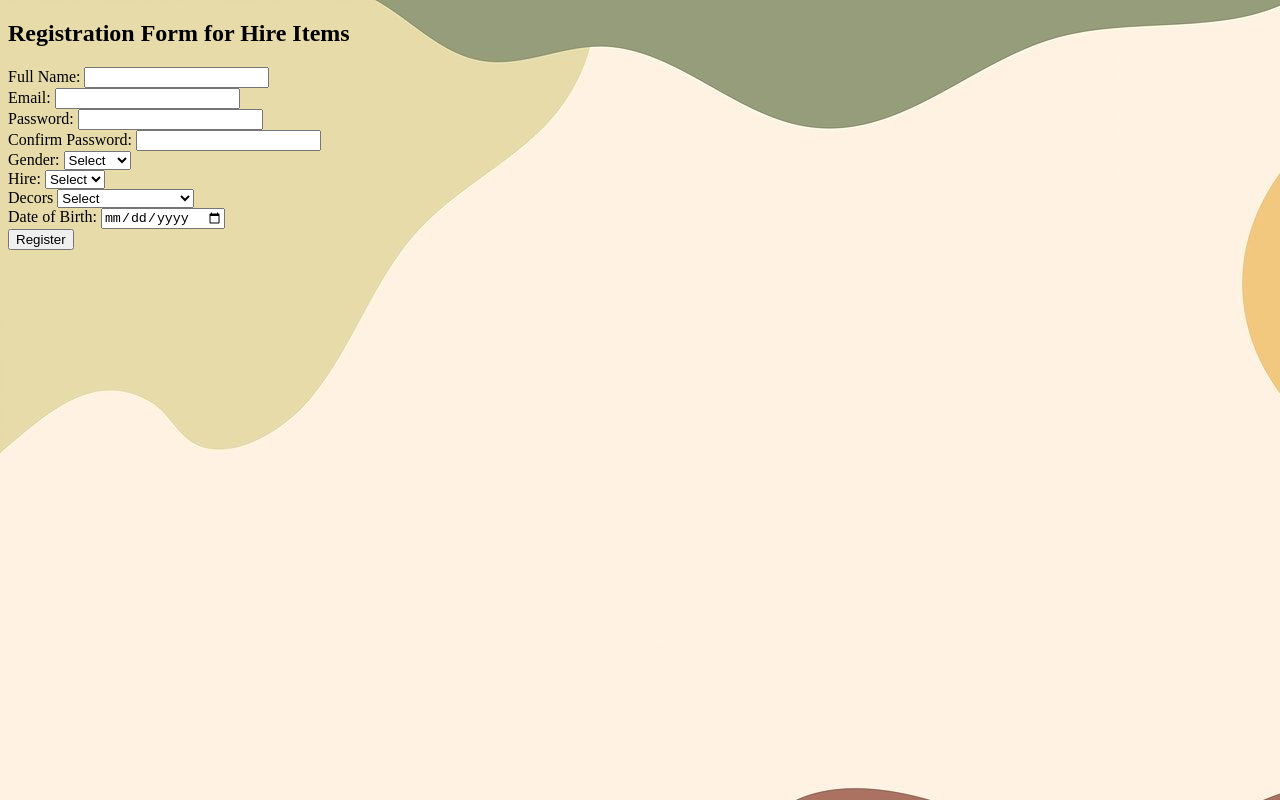
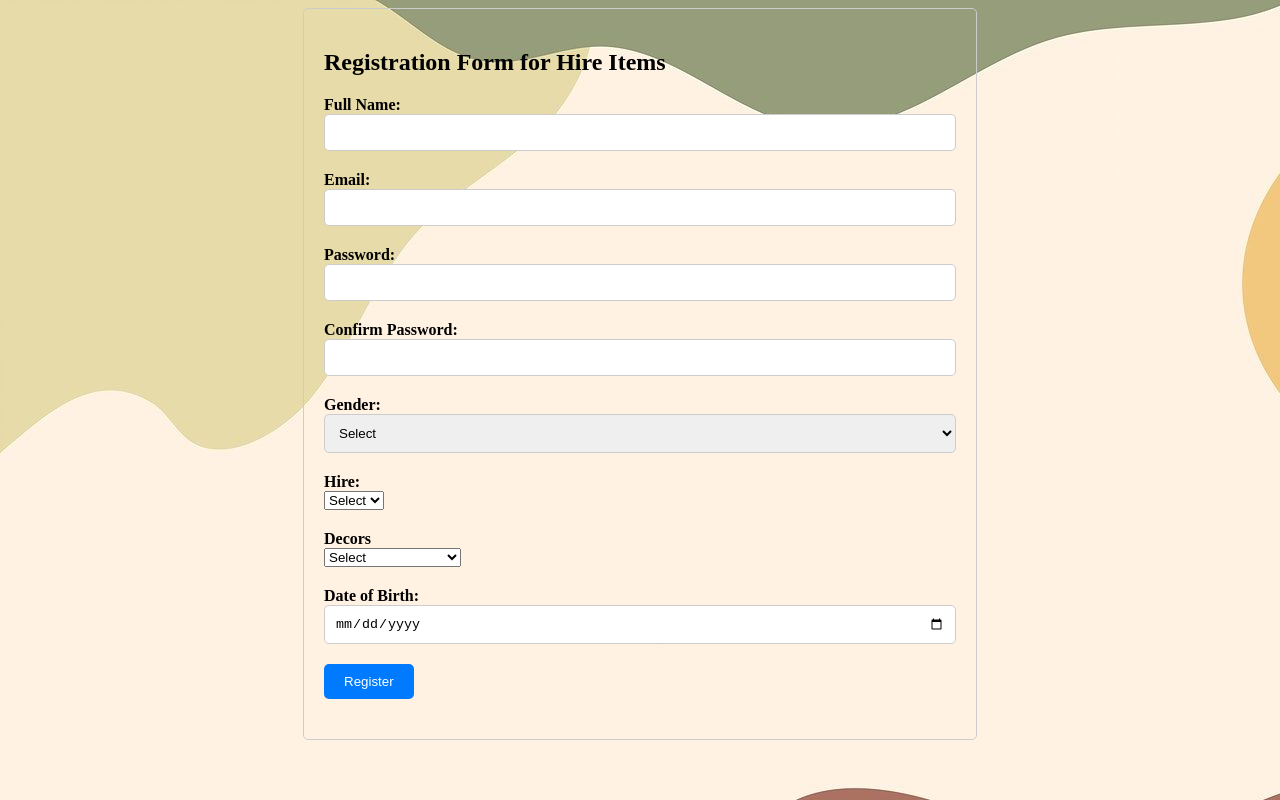
Before and after one commit to DVPVK123/vscodeinit, a plain HTML site: page Contact-us.html in a window 1280 px wide. Drawn offline with Linux system fonts and the light colour scheme.

Commit message:
update page

```diff
--- a/Contact-us.css
+++ b/Contact-us.css
@@ -3,6 +3,58 @@ body {
     background-repeat: no-repeat;
     background-repeat: repeat-x;
 }
+
+main {
+    background-color: rgb(220, 201, 176);
+    background-image: url("image1.jpg");
+    background-size: cover;
+    height: 1000px;
+    padding-top: 30px;
+    padding-bottom: 10px;
+    border-radius: 5px;
+}
+
 .container {
+   width: 50%;
+   margin: auto;
+   padding: 20px;
+   border: 1px solid #ccc;
+   border-radius: 5px;
+}
+.form-group {
+   margin-bottom: 20px;
 
 }
+.Item-Select {
+    margin-bottom: 20px;
+}
+.Item-Select label {
+    display: block;
+   font-weight: bold;
+}
+
+.form-group label {
+   display: block;
+   font-weight: bold;
+}
+.form-group input,
+.form-group select {
+   width: 100%;
+   padding: 10px;
+   border: 1px solid #ccc;
+   border-radius: 5px;
+   box-sizing: border-box;
+}
+.form-group button {
+   padding: 10px 20px;
+   background-color: #007bff;
+   color: #fff;
+   border: none;
+   border-radius: 5px;
+   cursor: pointer;
+}
+.form-group button:hover {
+   background-color: #0056b3;
+}
+
+</style>
--- a/Contact-us.html
+++ b/Contact-us.html
@@ -10,7 +10,7 @@
 
     <div class="container">
       <h2>Registration Form for Hire Items</h2>
-      <form action="submit_registration.php" method="post">
+
 
         <div class="form-group">
             <label for="full_name">Full Name:</label>
```
